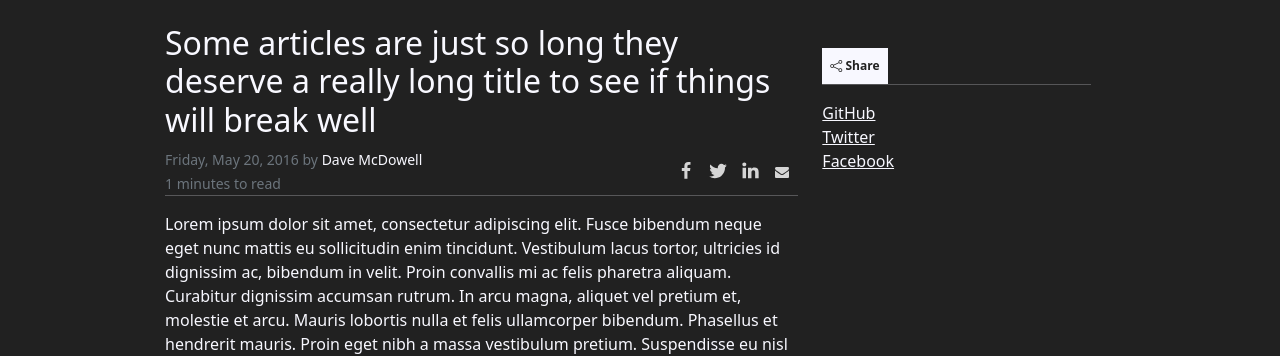
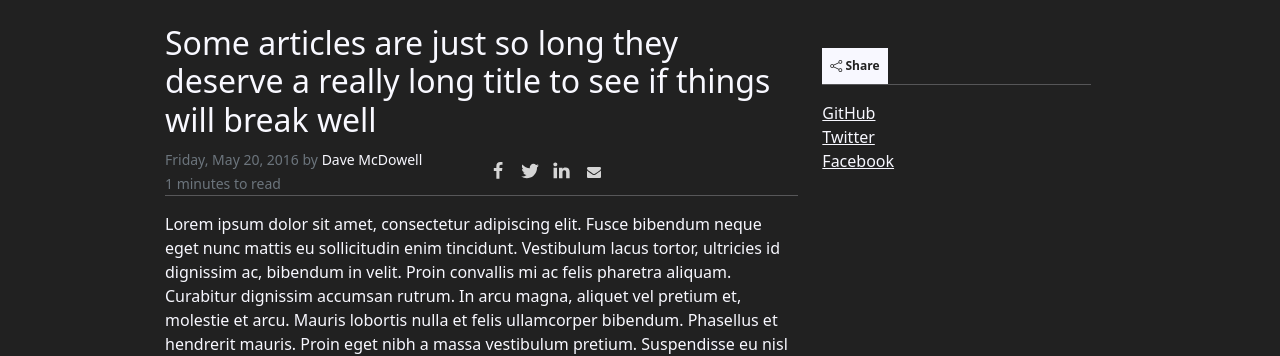
Before and after one commit to davemcdowell/portfolio, a Jekyll site: the page built from _posts/2016-05-20-super-long-article.md, in a window 1280 px wide. Shown: the part 520-876 px from the top of the page. Built offline with Jekyll 4.4.1, drawn with Linux system fonts in a browser that asks for light colours; nearby versions of some CDN libraries.

Commit message:
Update post.html

```diff
--- a/_layouts/post.html
+++ b/_layouts/post.html
@@ -11,12 +11,12 @@
             <div class="col-md-8">
                 <article class="blog-post p-4 p-lg-0">
                     <h2 class="blog-post-title">{{ page.title }}</h2>
-                    <div class="d-flex align-items-center justify-content-between">
-                        <div>
+                    <div class="d-flex flex-wrap align-items-center justify-content-between">
+                        <div class="col-6">
                             <p class="blog-post-meta mb-0"><small class="text-muted">{{ page.date | date: date_format }} by <a class="no-underline" href="#">{{ page.author }}</a></small></p>
                             <p class="blog-post-meta mb-0"><small class="text-muted">{% include reading-time.html %}</small></p>
                         </div>
-                        <div>
+                        <div class="col-6">
                         {% include share-buttons.html %}
                         </div>
                     </div>
```
